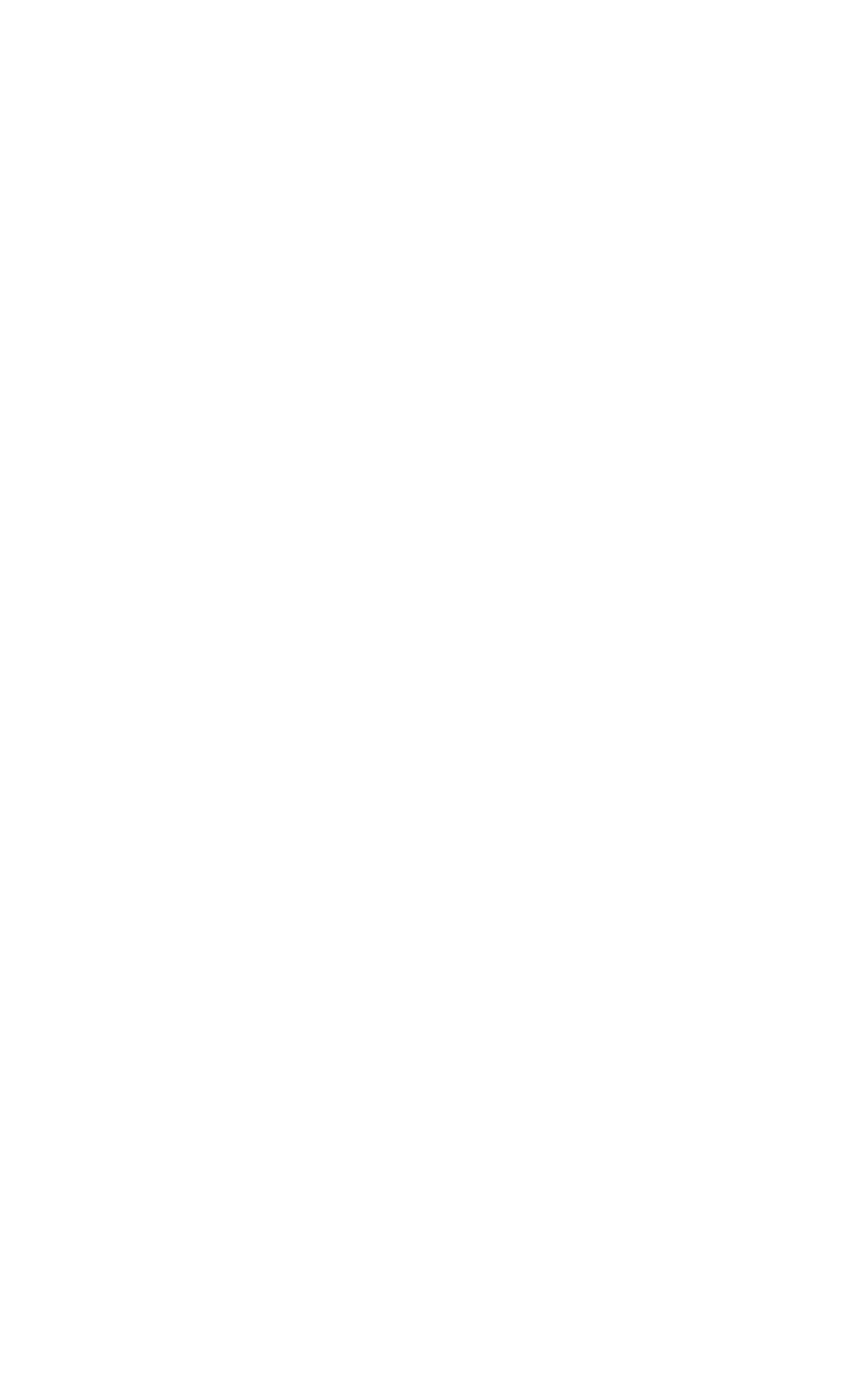
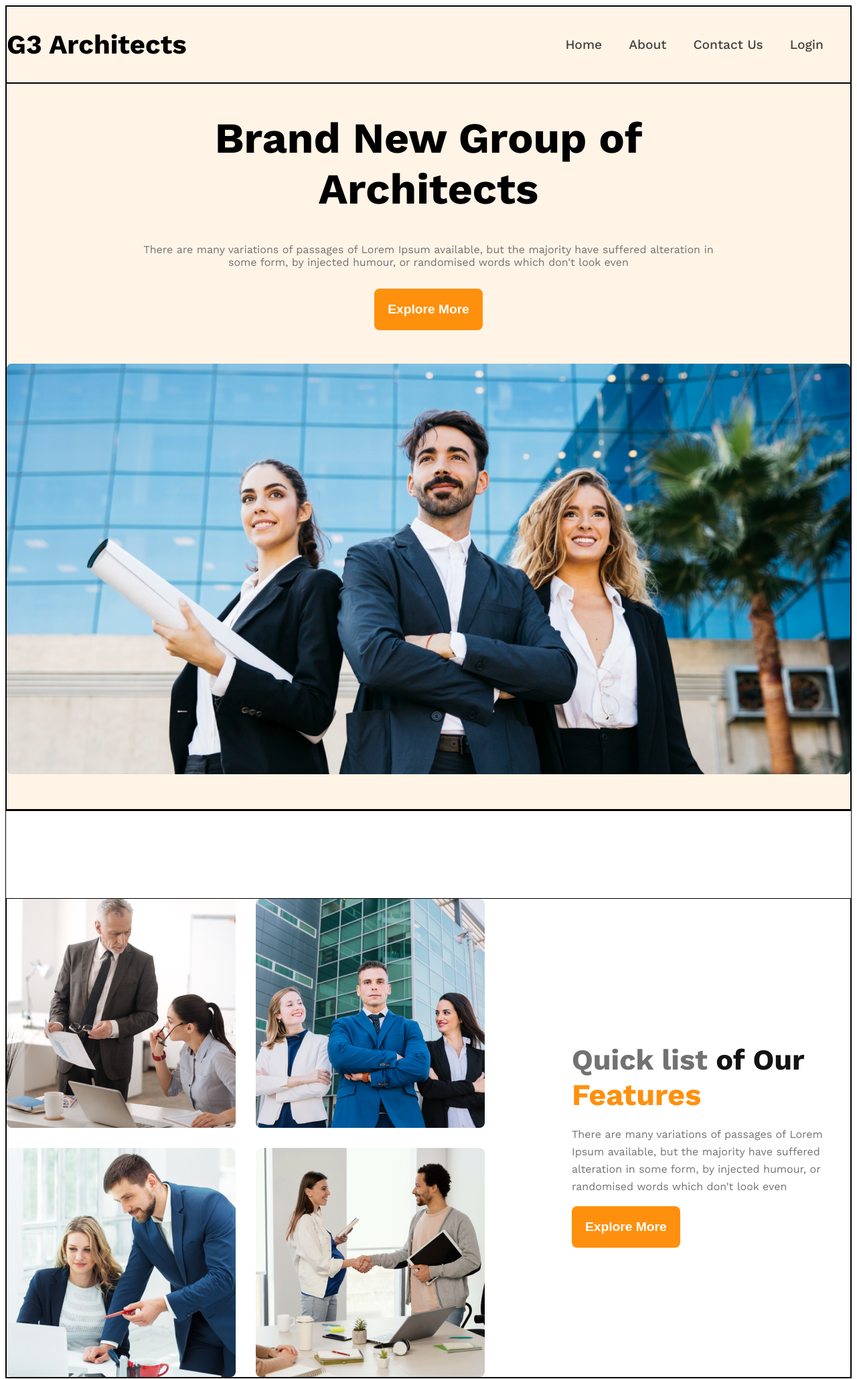
Before and after one commit to Atique-Mujahid/g3-architects, a plain HTML site: page index.html in a window 1280 px wide. Shown: the whole page at 67% size. Before the commit the page ends 800 px from the top, so only its background shows below. Drawn offline with nearby package versions, Linux system fonts and the light colour scheme.

Commit message:
header , and teams section done

```diff
--- a/index.html
+++ b/index.html
@@ -1,20 +1,59 @@
 <!DOCTYPE html>
 <html lang="en">
-<head>
-     <meta charset="UTF-8">
-     <meta name="viewport" content="width=device-width, initial-scale=1.0">
-     <title>G3 Architets</title>
-     <link rel="stylesheet" href="style.css">
-</head>
-<body class="work-sans">
-     <header> <!--header section start-->
+  <head>
+    <meta charset="UTF-8" />
+    <meta name="viewport" content="width=device-width, initial-scale=1.0" />
+    <title>G3 Architets</title>
+    <link rel="stylesheet" href="style.css" />
+  </head>
+  <body class="work-sans">
+    <header id="header">
+      <!--header section start-->
+      <div class="header_part">
+        <nav class="navbar flex">
+          <h2 class="brading">G3 Architects</h2>
+          <ul class="all_links flex">
+            <li><a href="#">Home</a></li>
+            <li><a href="#">About</a></li>
+            <li><a href="#">Contact Us</a></li>
+            <li><a href="#">Login</a></li>
+          </ul>
+        </nav>
+        <div class="banner">
+          <div class="banner_text">
+               <h1 class="banner_title">
+                    Brand New Group of Architects
+               </h1>
+               <p class="banner_discription">There are many variations of passages of Lorem Ipsum available, but the majority have suffered alteration in some form, by injected humour, or randomised words which don't look even</p>
+               <button class="btn">Explore More</button>
+          </div>
+          <div class="banner_img">
+               <img src="./images/banner.png" alt="">
+          </div>
+        </div>
+      </div>
+    </header>
+    <!--header section end-->
 
-     </header> <!--header section end-->
-     <main><!--main section starts-->
-
-     </main><!--main section end-->
-     <footer><!--footer section starts-->
-
-     </footer><!--footer section end-->
-</body>
+    <main class=""><!--main section starts-->
+     <section>
+          <div class="teams flex container">
+               <div class="teams_image">
+                    <img src="./images/team1.png" alt="">
+                    <img src="./images/team2.png" alt="">
+                    <img src="./images/team3.png" alt="">
+                    <img src="./images/team4.png" alt="">
+               </div>
+               <div class="teams_feauters">
+                    <h2 class="team_title"><span id="quick_list">Quick list</span><span id="of_the"> of Our</span><span id="features"> Features</span></h2>
+                    <p class="team_discription">There are many variations of passages of Lorem Ipsum available, but the majority have suffered alteration in some form, by injected humour, or randomised words which don't look even</p>
+                    <button class="btn">Explore More</button>
+               </div>
+          </div>
+     </section>
+    </main>
+    <!--main section end-->
+    <footer><!--footer section starts--></footer>
+    <!--footer section end-->
+  </body>
 </html>
--- a/style.css
+++ b/style.css
@@ -1,7 +1,133 @@
-@import url('https://fonts.googleapis.com/css2?family=Work+Sans:ital,wght@0,100..900;1,100..900&display=swap'); /*work sans font add*/
-.work-sans{
-     font-family: "Work Sans", serif;
-     font-optical-sizing: auto;
+@import url("https://fonts.googleapis.com/css2?family=Work+Sans:ital,wght@0,100..900;1,100..900&display=swap"); /*work sans font add*/
+.work-sans {
+  font-family: "Work Sans", serif;
+  font-optical-sizing: auto;
+  font-weight: 400;
+  font-style: normal;
+}
+/* shared style */
+.flex {
+  display: flex;
+}
+/* navbar styles */
+.header_part ,.container {
+  max-width: 1440px;
+  margin: 0px auto;
+}
+#header {
+  background-color: rgba(255, 144, 14, 0.1);
+  border: 1px solid black;
+}
+.navbar {
+  justify-content: space-between;
+  align-items: center;
+  border: 1px solid black;   /* remove */
+}
+.brading {
+  font-size: 2.5rem;
+}
+.all_links {
+  align-items: center;
+}
+.all_links li {
+  list-style: none;
+  margin-right: 40px;
+}
+.all_links li a {
+  text-decoration: none;
+  color: #424242;
+  font-size: 1.2rem;
+  font-weight: 500;
+}
+ /* banner desgin  */
+ .banner{
+    padding-bottom: 48px;
+    border: 1px solid black;   /* remove */
+ }
+ .banner_text{
+     width: 862px;
+     text-align: center;
+     margin: 0px auto;
+     margin-bottom: 50px;
+ }
+.banner_text .banner_title{
+ font-size: 4rem;
+ font-weight: 700;
+}
+.banner_text .banner_discription{
+     font-size: 1rem;
      font-weight: 400;
+     color: #727272;
+     margin-bottom: 30px;
+}
+.banner_text  .btn{
+     background: #FF900E;
+     border: none;
+     border-radius: 8px;
+     padding: 20px 20px;
+     font-size: 1.2rem;
+     color: #fff;
+     font-weight: 600;
+}
+.banner_img img{
+     width: 100%;
+}
+/* main section desgin  */
+main{
+     border: 1px solid black;   /* remove */
+}
+main > section{
+     margin-top: 130px;
+
+}
+.teams_image{
+     display: grid;
+     grid-template-columns: repeat(2,1fr);
+     gap: 30px;
+}
+.teams_image img{
+     width: 342px;
+     height: 342px;
+}
+.teams{
+     align-items: center;
+     border: 1px solid black;     /* remove */
+}
+.teams_feauters{
+     margin-left: 130px;
+     width: 530px;
+}
+.teams_feauters .team_title #quick_list{
+     color: #727272;
+     font-size: 2.7rem;
+     font-weight: 700;
+}
+.teams_feauters .team_title #of_the{
+     color:#131313;
+     font-size: 2.7rem;
+     font-weight: 700;
+}
+.teams_feauters .team_title #features{
+     color: #FF900E;
+font-family: "Work Sans";
+font-size: 45px;
+font-style: normal;
+font-weight: 700;
+line-height: normal;
+}
+.teams_feauters  .team_discription{
+     color: #727272;
+     font-size: 1rem;
      font-style: normal;
-   }
+     font-weight: 400;
+     line-height: 26px; /* 162.5% */
+}
+.teams_feauters .btn{
+     background: #FF900E;
+     border: none;
+     border-radius: 8px;
+     padding: 20px 20px;
+     font-size: 1.2rem;
+     color: #fff;
+     font-weight: 600;
+  }
```
